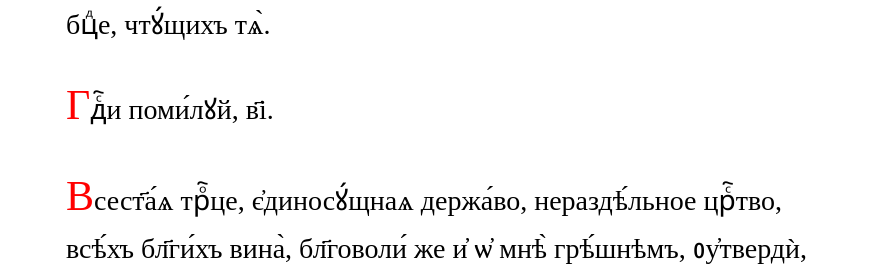
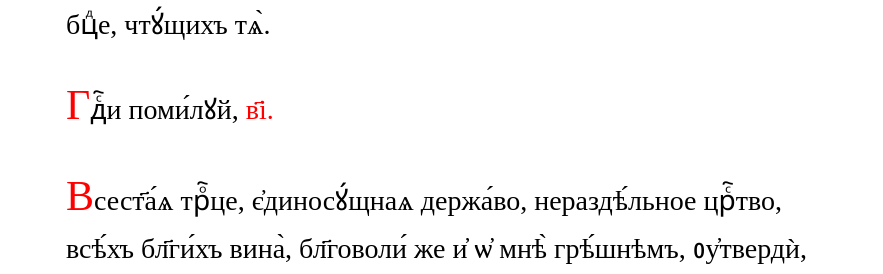
Before and after one commit to markjville/markjville.github.io, a Jekyll site: the page built from index.md, in a window 1280 px wide and 900 px high, scrolled down 8481 px. Shown: the part 178-452 px from the top of the window, without its empty margins (0-883 px from the left). Built offline with Jekyll 4.4.1, drawn with Linux system fonts in a browser that asks for light colours; some web fonts are replaced; comment, search, counter and statistics services are not loaded; our own code applies the rules of GitHub Pages for plain Markdown files.

Commit message:
Update default.html

```diff
--- a/_layouts/default.html
+++ b/_layouts/default.html
@@ -95,7 +95,7 @@ p::first-letter {
 <p>И҆ ны́нѣ и҆ при́снѡ, и҆ во вѣ́ки вѣкѡ́въ, а҆ми́нь. </p>
 <h5 style="color:red;">Кондак хрaма Богородице или:</h5>
 <p>Предста́тельство хрⷭ҇тїа́нъ непосты́дное, хода́тайство ко творцꙋ̀ непрело́жное, не пре́зри грѣ́шныхъ моле́нїй гла́сы: но предварѝ ꙗ҆́кѡ бл҃га́ѧ на по́мощь на́съ, вѣ́рнѡ зовꙋ́щихъ тѝ: ᲂу҆скорѝ на мл҃твꙋ, и҆ потщи́сѧ на ᲂу҆моле́нїе, предста́тельствꙋющи при́снѡ бцⷣе, чтꙋ́щихъ тѧ̀.</p>
-<p>Гдⷭ҇и поми́лꙋй, в҃і.</p>
+<p>Гдⷭ҇и поми́лꙋй, <span style="color: red;">в҃і.</p>
 <p>Всест҃а́ѧ трⷪ҇це, є҆диносꙋ́щнаѧ держа́во, нераздѣ́льное црⷭ҇тво, всѣ́хъ бл҃ги́хъ вина̀, бл҃говоли́ же и҆ ѡ҆ мнѣ̀ грѣ́шнѣмъ, ᲂу҆твердѝ, вразꙋмѝ се́рдце моѐ, и҆ всю̀ мою̀ ѿимѝ скве́рнꙋ. просвѣтѝ мою̀ мы́сль, да вы́нꙋ сла́влю, пою̀ и҆ покланѧ́юсѧ, и҆ глаго́лю: є҆ди́нъ ст҃ъ, є҆ди́нъ гдⷭ҇ь, і҆и҃съ хрⷭ҇то́съ, во сла́вꙋ бг҃а ѻ҆ц҃а̀, а҆ми́нь.</p>
 <p>Бꙋ́ди и҆́мѧ гдⷭ҇не бл҃гослове́но ѿ ны́нѣ и҆ до вѣ́ка. <span style="color: red;">Три́жды.</p>
 <p>Сла́ва ѻ҆ц҃ꙋ̀, и҆ сн҃ꙋ, и҆ ст҃о́мꙋ дх҃ꙋ, и҆ ны́нѣ и҆ при́снѡ, и҆ во вѣ́ки вѣкѡ́въ, а҆ми́нь. </p>
```
